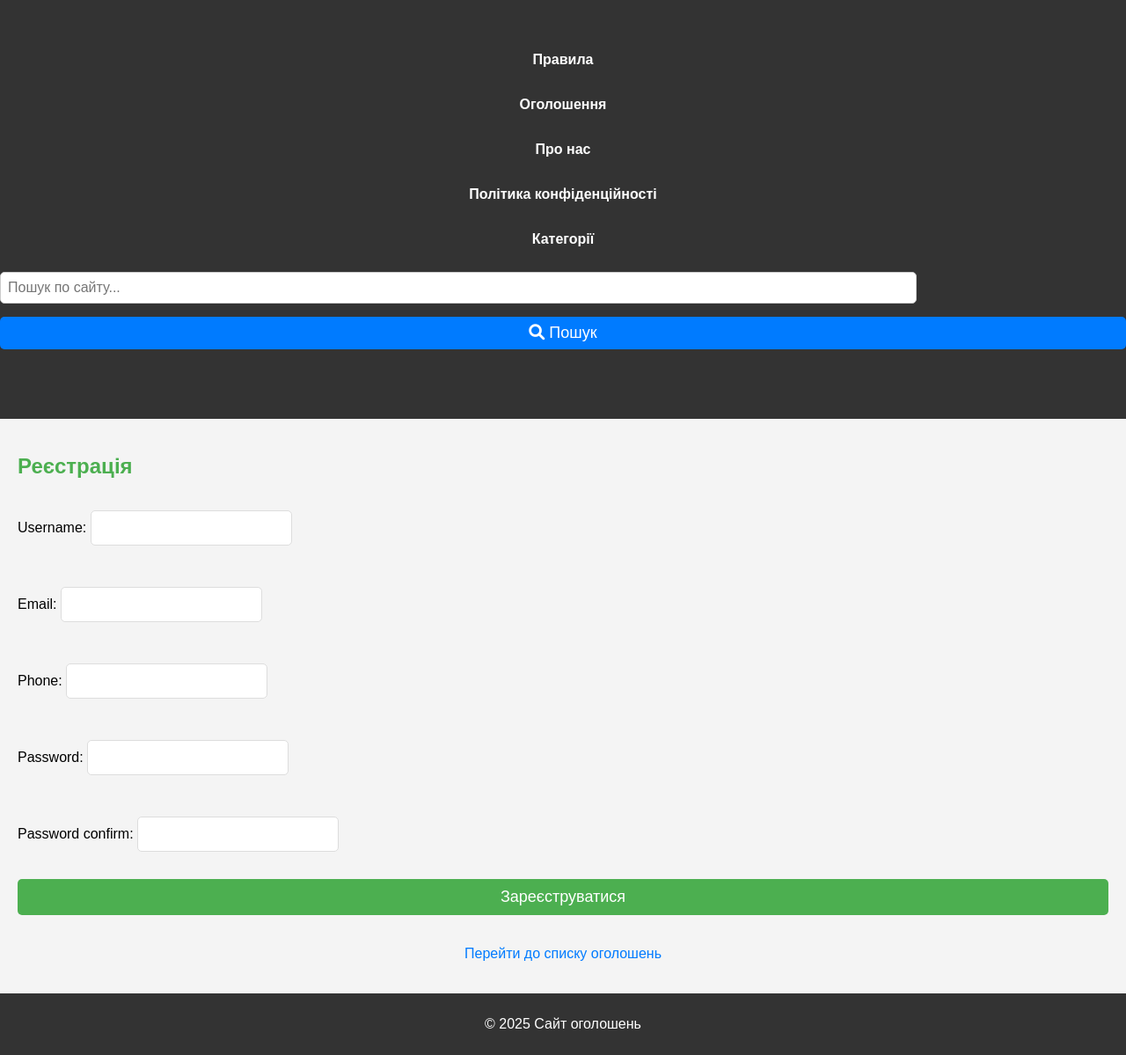
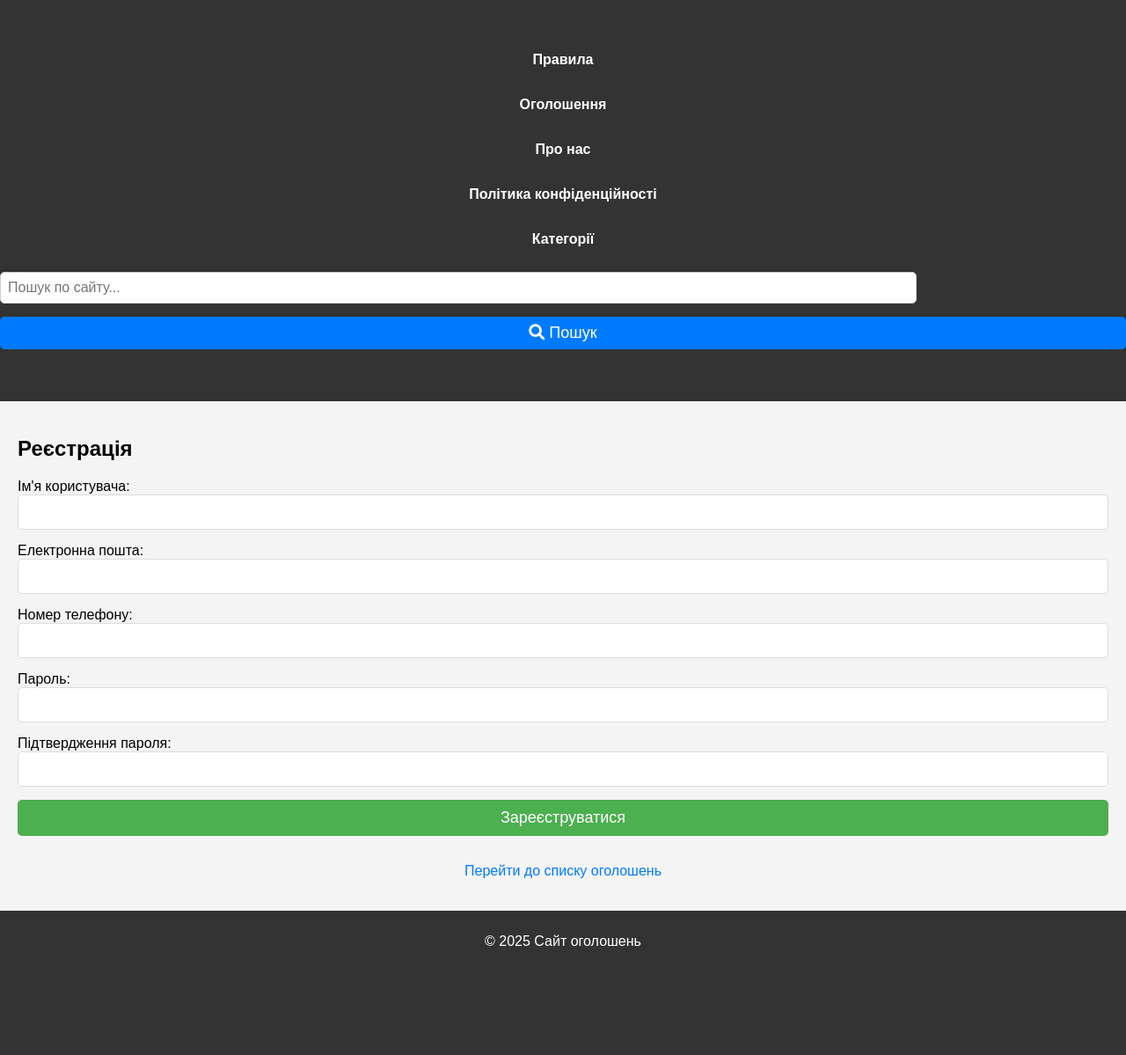
Before and after one commit to gorohfndrew/myproject, a Django app: template ads/templates/ads/register.html in a window 1280 px wide. Shown: the whole page at 88% size. After the commit the page ends 1075 px from the top, so only its background shows below. Run offline with Django 5.2, Linux system fonts and the light colour scheme; the template is opened without the code that fills it: values that come from a table or form of the project are taken from there, others are empty; parts of the project's set-up code (start-up, migrations or seed data) failed here and were passed over.

Commit message:
Сообщение коммита

```diff
--- a/ads/templates/ads/register.html
+++ b/ads/templates/ads/register.html
@@ -1,33 +1,100 @@
 {% extends "base.html" %}
 
+{% block title %}
+    Реєстрація
+{% endblock %}
+
 {% block content %}
+    <div class="register-container">
         <h2>Реєстрація</h2>
-
         <form method="post" action="{% url 'register' %}">
             {% csrf_token %}
-    {{ form.as_p }}
+
+            <label for="id_username">Ім'я користувача:</label>
+            <input type="text" name="username" id="id_username" required>
+
+            <label for="id_email">Електронна пошта:</label>
+            <input type="email" name="email" id="id_email" required>
+
+            <label for="id_phone">Номер телефону:</label>
+            <input type="text" name="phone" id="id_phone" required>
+
+            <label for="id_password">Пароль:</label>
+            <input type="password" name="password" id="id_password" required>
+
+            <label for="id_password_confirm">Підтвердження пароля:</label>
+            <input type="password" name="password_confirm" id="id_password_confirm" required>
+
             <button type="submit">Зареєструватися</button>
         </form>
 
         <p><a href="{% url 'ads_list' %}">Перейти до списку оголошень</a></p>
+    </div>
+{% endblock %}
 
+{% block custom_styles %}
     <style>
-    /* Приклад стилізації для форми реєстрації */
+        .register-container {
+            background: white;
+            padding: 30px;
+            border-radius: 12px;
+            box-shadow: 0 4px 10px rgba(0, 0, 0, 0.2);
+            text-align: center;
+            max-width: 400px;
+            width: 100%;
+            margin: auto;
+        }
+
         h2 {
             color: #4CAF50;
+            margin-bottom: 20px;
         }
+
         form {
-        margin: 20px 0;
+            display: flex;
+            flex-direction: column;
+            gap: 10px;
         }
+
+        label {
+            text-align: left;
+            font-weight: bold;
+            color: #555;
+        }
+
+        input {
+            width: 100%;
+            padding: 10px;
+            border: 1px solid #ccc;
+            border-radius: 6px;
+            outline: none;
+            transition: border 0.3s;
+        }
+
+        input:focus {
+            border-color: #4CAF50;
+        }
+
         button {
-        background-color: #4CAF50;
+            width: 100%;
+            padding: 12px;
+            margin-top: 15px;
+            border: none;
+            border-radius: 6px;
+            background: #4CAF50;
             color: white;
-        padding: 10px 20px;
-        border: none;
+            font-size: 16px;
             cursor: pointer;
+            transition: background 0.3s, transform 0.2s;
         }
+
         button:hover {
-        background-color: #45a049;
+            background: #45a049;
+            transform: scale(1.05);
+        }
+
+        button:active {
+            transform: scale(0.95);
         }
     </style>
 {% endblock %}
```
Lines whose indentation alone changed are shown as unchanged.
